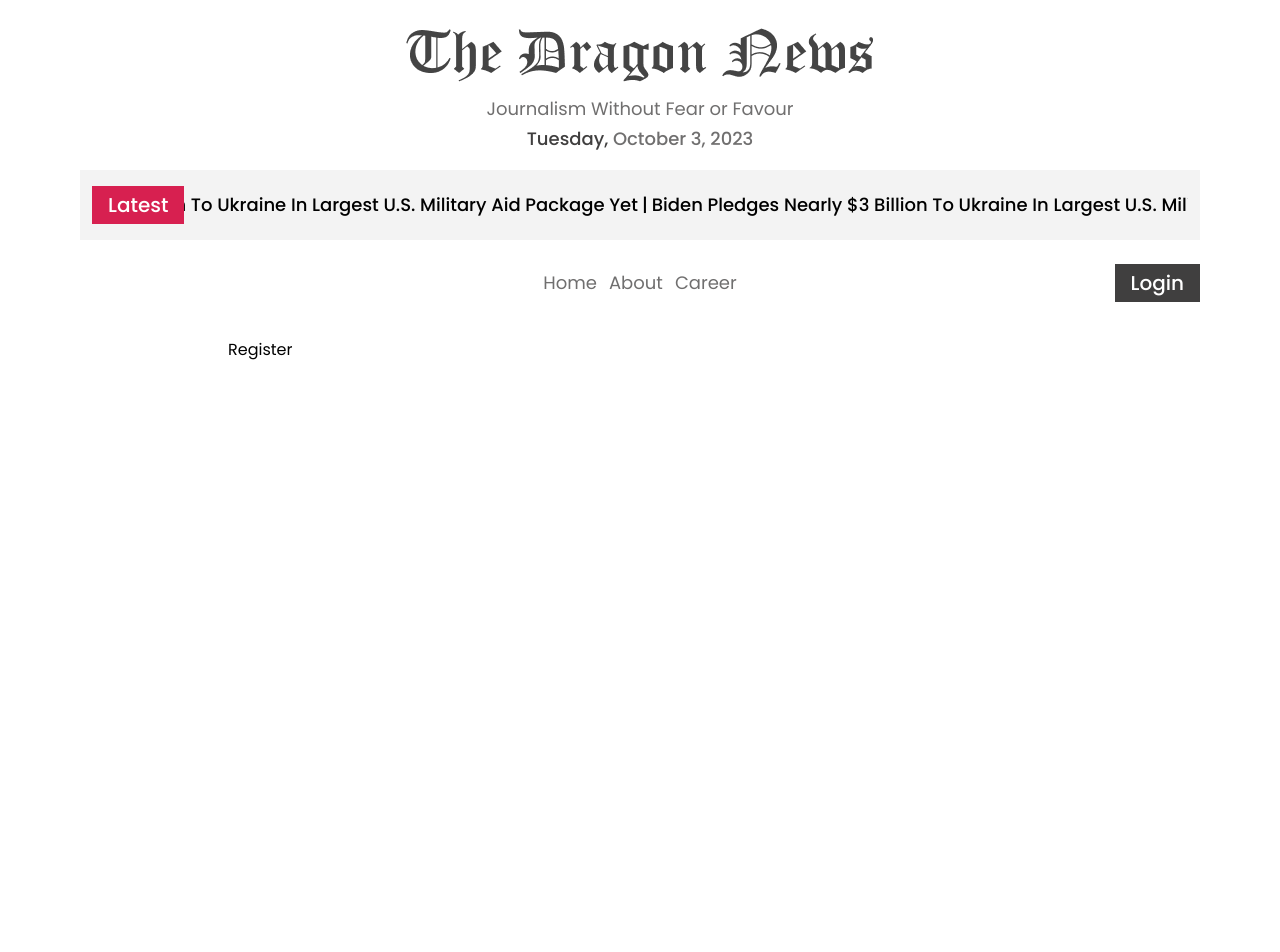
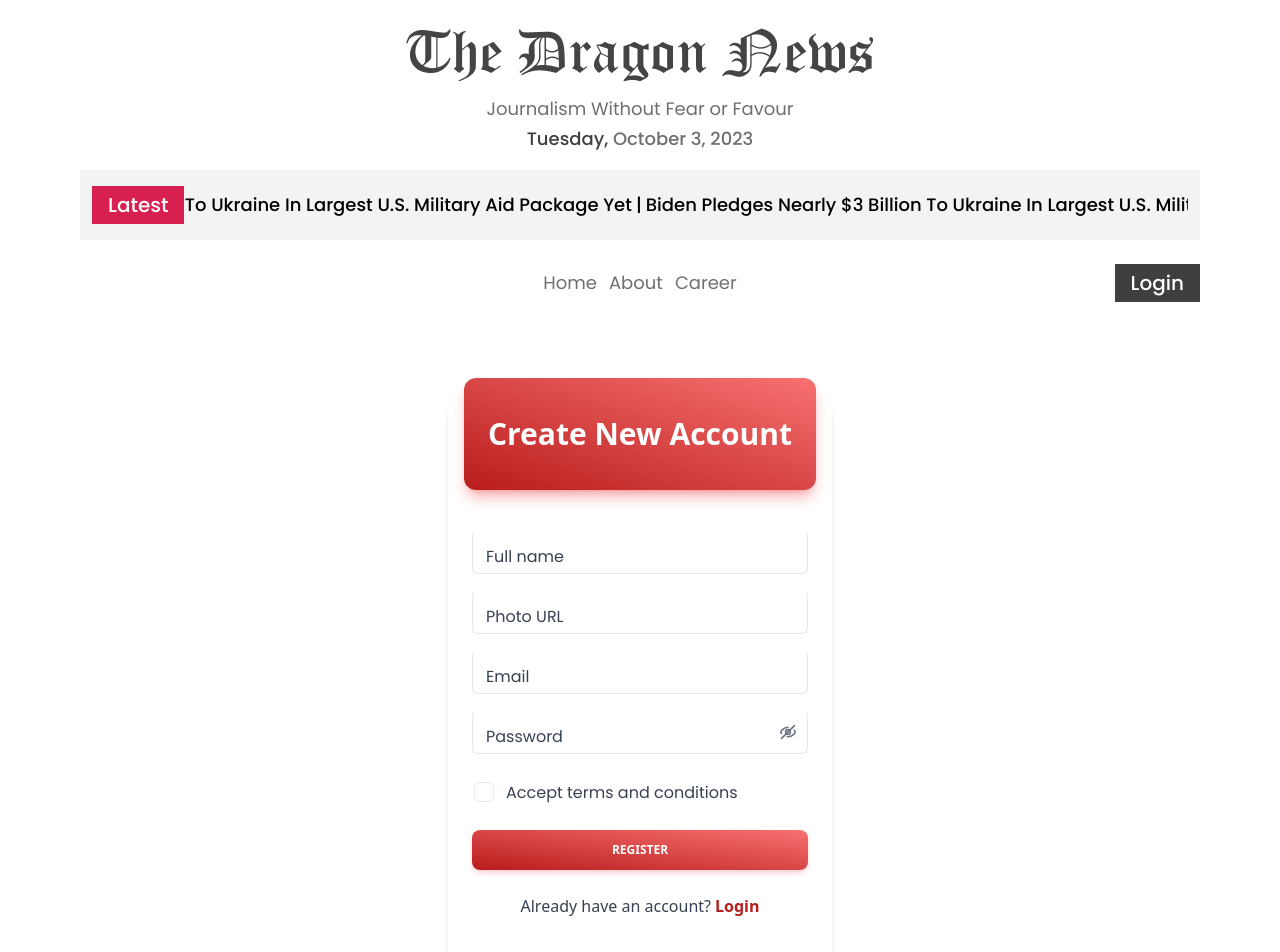
Before and after one commit to mdrobin45/react-dragon-news, a React (Vite) app: page /register in a window 1280 px wide. Shown: the top 952 px of the page. Before the commit the page ends 800 px from the top, so only its background shows below. Built offline with nearby package versions, Linux system fonts and the light colour scheme; no server answers.

Commit message:
registration page added

```diff
--- a/src/Components/Header/NavButtons/NavButtons.jsx
+++ b/src/Components/Header/NavButtons/NavButtons.jsx
@@ -1,10 +1,11 @@
 import { useContext, useState } from "react";
-import { Link } from "react-router-dom";
+import { Link, useNavigate } from "react-router-dom";
 import { AuthContext } from "../../../MyContext/AuthProvider";
 
 const NavButtons = () => {
    const [expandProfile, setExpandProfile] = useState(false);
    const { userInfo, sendVerificationLink, logOut } = useContext(AuthContext);
+   const navigate = useNavigate();
 
    const { email, photoURL, displayName, emailVerified } = userInfo;
    // Toggle user profile dropdown
@@ -22,7 +23,8 @@ const NavButtons = () => {
    // Logout
    const handleLogOut = () => {
       logOut().then(() => {
-         alert("You are logged out!");
+         alert("Sign out");
+         navigate("/");
       });
    };
    return (
--- /dev/null
+++ b/src/Components/Pages/Login/FormFields/PhotoUrl.jsx
@@ -0,0 +1,17 @@
+const PhotoUrl = () => {
+   return (
+      <div className="relative h-11 w-full min-w-[200px]">
+         <input
+            type="text"
+            name="photoUrl"
+            className="peer h-full w-full rounded-md border border-blue-gray-200 border-t-transparent focus:ring-0 bg-transparent px-3 py-3 font-sans text-sm font-normal text-blue-gray-700 outline outline-0 transition-all placeholder-shown:border placeholder-shown:border-blue-gray-200 placeholder-shown:border-t-blue-gray-200 focus:border-2 focus:border-pink-500 focus:border-t-transparent focus:outline-0 disabled:border-0 disabled:bg-blue-gray-50"
+            placeholder=" "
+         />
+         <label className="before:content[' '] after:content[' '] pointer-events-none absolute left-0 -top-1.5 flex h-full w-full select-none text-[11px] font-normal leading-tight text-blue-gray-400 transition-all before:pointer-events-none before:mt-[6.5px] before:mr-1 before:box-border before:block before:h-1.5 before:w-2.5 before:rounded-tl-md before:border-t before:border-l before:border-blue-gray-200 before:transition-all after:pointer-events-none after:mt-[6.5px] after:ml-1 after:box-border after:block after:h-1.5 after:w-2.5 after:flex-grow after:rounded-tr-md after:border-t after:border-r after:border-blue-gray-200 after:transition-all peer-placeholder-shown:text-sm peer-placeholder-shown:leading-[4.1] peer-placeholder-shown:text-blue-gray-500 peer-placeholder-shown:before:border-transparent peer-placeholder-shown:after:border-transparent peer-focus:text-[11px] peer-focus:leading-tight peer-focus:text-pink-500 peer-focus:before:border-t-2 peer-focus:before:border-l-2 peer-focus:before:!border-pink-500 peer-focus:after:border-t-2 peer-focus:after:border-r-2 peer-focus:after:!border-pink-500 peer-disabled:text-transparent peer-disabled:before:border-transparent peer-disabled:after:border-transparent peer-disabled:peer-placeholder-shown:text-blue-gray-500">
+            Photo URL
+         </label>
+      </div>
+   );
+};
+
+export default PhotoUrl;
--- a/src/MyContext/AuthProvider.jsx
+++ b/src/MyContext/AuthProvider.jsx
@@ -7,6 +7,7 @@ import {
    signInWithEmailAndPassword,
    signInWithPopup,
    signOut,
+   updateProfile,
 } from "firebase/auth";
 import { createContext, useEffect, useState } from "react";
 import auth from "../Firebase/firebase.config";
@@ -30,6 +31,11 @@ const AuthProvider = ({ children }) => {
    // Send verification email
    const sendVerificationLink = () => {
       return sendEmailVerification(auth.currentUser);
+   };
+
+   // Update profile details
+   const profileUpdate = (profileInfo) => {
+      return updateProfile(auth.currentUser, profileInfo);
    };
 
    // Google sign In
@@ -58,6 +64,7 @@ const AuthProvider = ({ children }) => {
 
    const authInfo = {
       userInfo,
+      profileUpdate,
       logOut,
       googleSignIn,
       gitHubSignIn,
--- a/src/Pages/Login/Login.jsx
+++ b/src/Pages/Login/Login.jsx
@@ -1,5 +1,5 @@
 import { useContext, useState } from "react";
-import { Link } from "react-router-dom";
+import { Link, useNavigate } from "react-router-dom";
 import DisplayError from "../../Components/Pages/Login/FormFields/DisplayError";
 import Email from "../../Components/Pages/Login/FormFields/Email";
 import Password from "../../Components/Pages/Login/FormFields/Password";
@@ -11,6 +11,7 @@ import { AuthContext } from "../../MyContext/AuthProvider";
 const Login = () => {
    const [displayErrorMessage, setDisplayErrorMessage] = useState();
    const { emailPasswordSignIn } = useContext(AuthContext);
+   const navigate = useNavigate();
 
    // Form submit
    const handleFormSubmit = (e) => {
@@ -19,7 +20,12 @@ const Login = () => {
       const password = e.target.password.value;
 
       emailPasswordSignIn(email, password)
-         .then()
+         .then((result) => {
+            if (result.user) {
+               setDisplayErrorMessage("");
+               navigate("/");
+            }
+         })
          .catch((err) => setDisplayErrorMessage(err.message));
    };
 
--- a/src/Pages/Register/Register.jsx
+++ b/src/Pages/Register/Register.jsx
@@ -1,7 +1,72 @@
+import { useContext, useState } from "react";
+import { useNavigate } from "react-router-dom";
+import DisplayError from "../../Components/Pages/Login/FormFields/DisplayError";
+import Email from "../../Components/Pages/Login/FormFields/Email";
+import Name from "../../Components/Pages/Login/FormFields/Name";
+import Password from "../../Components/Pages/Login/FormFields/Password";
+import PhotoUrl from "../../Components/Pages/Login/FormFields/PhotoUrl";
+import SubmitBtn from "../../Components/Pages/Login/FormFields/SubmitBtn";
+import TOS from "../../Components/Pages/Login/FormFields/TOS";
+import FormFooter from "../../Components/Pages/Login/FormFooter/FormFooter";
+import FormHeader from "../../Components/Pages/Login/FormHeader/FormHeader";
+import { AuthContext } from "../../MyContext/AuthProvider";
+import { formValidation } from "./Validation";
+
 const Register = () => {
+   const [displayErrorMessage, setDisplayErrorMessage] = useState("");
+   const { emailPasswordSignUp, profileUpdate } = useContext(AuthContext);
+   const navigate = useNavigate();
+
+   // Form submit
+   const handleFormSubmit = (e) => {
+      e.preventDefault();
+      const name = e.target.name.value;
+      const photoUrl = e.target.photoUrl.value;
+      const email = e.target.email.value;
+      const password = e.target.password.value;
+      const tos = e.target.checkbox.checked;
+
+      // Form validation
+      const error = formValidation(name, photoUrl, email, password, tos);
+      if (error) {
+         setDisplayErrorMessage(error);
+         return;
+      }
+
+      emailPasswordSignUp(email, password)
+         .then((result) => {
+            if (result.user) {
+               profileUpdate({
+                  displayName: name,
+                  photoURL: photoUrl,
+               });
+               setDisplayErrorMessage("");
+               navigate("/");
+            }
+         })
+         .catch((err) => setDisplayErrorMessage(err.message));
+   };
    return (
-      <div>
-         <h2>Register</h2>
+      <div className="flex flex-col items-center justify-center px-16 py-16">
+         <div className="relative pb-6 flex w-96 flex-col rounded-xl bg-white bg-clip-border text-gray-700 shadow-md">
+            <FormHeader heading="Create New Account" />
+            <form onSubmit={handleFormSubmit}>
+               <div className="flex flex-col gap-4 p-6">
+                  <Name />
+                  <PhotoUrl />
+                  <Email />
+                  <Password />
+                  <TOS />
+                  <SubmitBtn btnText="Register" />
+                  <DisplayError errMsg={displayErrorMessage} />
+               </div>
+            </form>
+            <FormFooter
+               linkComment="Already have an account?"
+               linkUrl="/login"
+               linkText="Login"
+            />
+         </div>
       </div>
    );
 };
--- /dev/null
+++ b/src/Pages/Register/Validation.jsx
@@ -0,0 +1,25 @@
+export const formValidation = (name, photoUrl, email, password, tos) => {
+   let errorMessage = "";
+
+   // Validate form value
+   const emailRegex = /^[^\s@]+@[^\s@]+\.[^\s@]+$/;
+   const mediumPasswordRegex = /^(?=.*[A-Za-z])(?=.*\d)[A-Za-z\d]{8,}$/;
+   const urlRegex =
+      /^(https?:\/\/)?(www\.)?[-a-zA-Z0-9@:%._+~#=]{2,256}\.[a-z]{2,6}\b([-a-zA-Z0-9@:%._+~#?&//=]*)$/;
+
+   if (!name.length) {
+      errorMessage = "Name cannot be blank";
+   } else if (!urlRegex.test(photoUrl)) {
+      errorMessage = "Invalid URL";
+   } else if (!emailRegex.test(email)) {
+      errorMessage = "Invalid email address";
+   } else if (password.length < 8) {
+      errorMessage = "Password must be at least 8 characters long";
+   } else if (!mediumPasswordRegex.test(password)) {
+      errorMessage = "Password must contain at least one letter and one number";
+   } else if (!tos) {
+      errorMessage = "You must accept the terms and conditions to proceed";
+   }
+
+   return errorMessage;
+};
```
